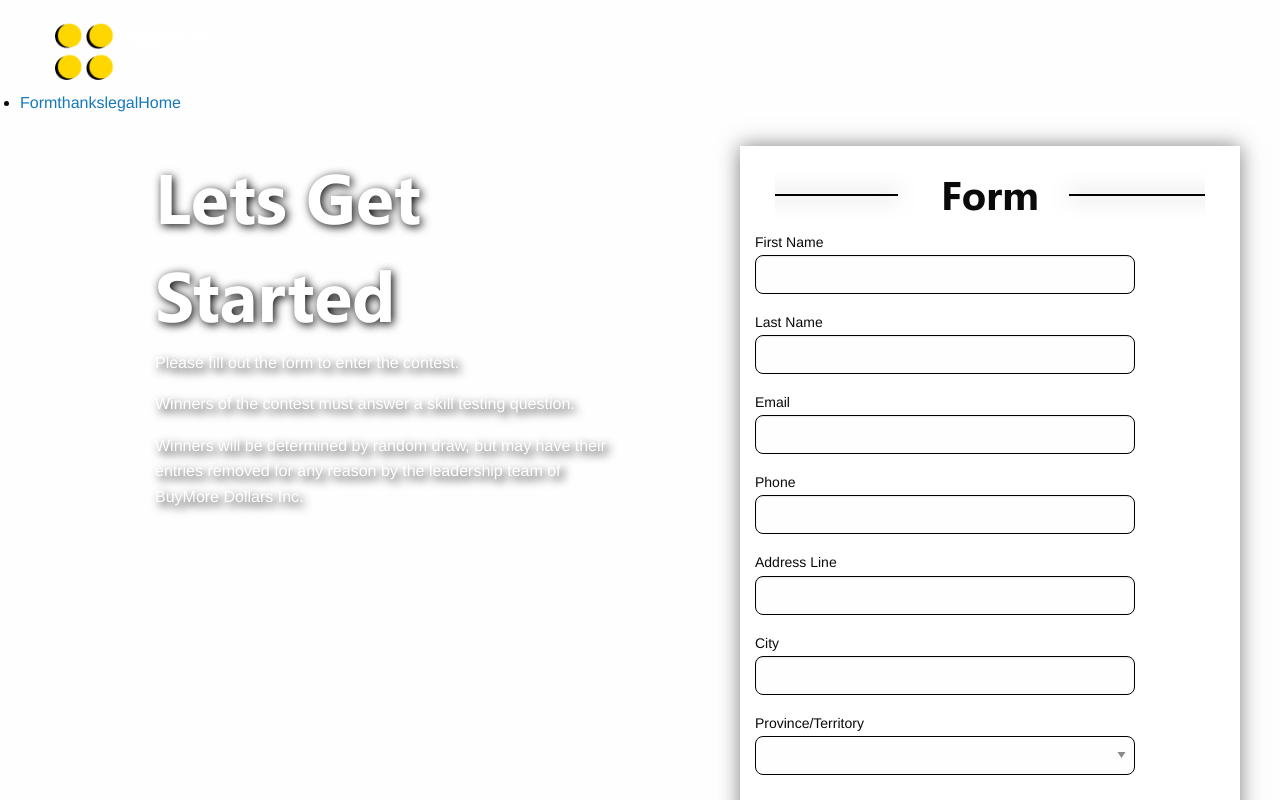
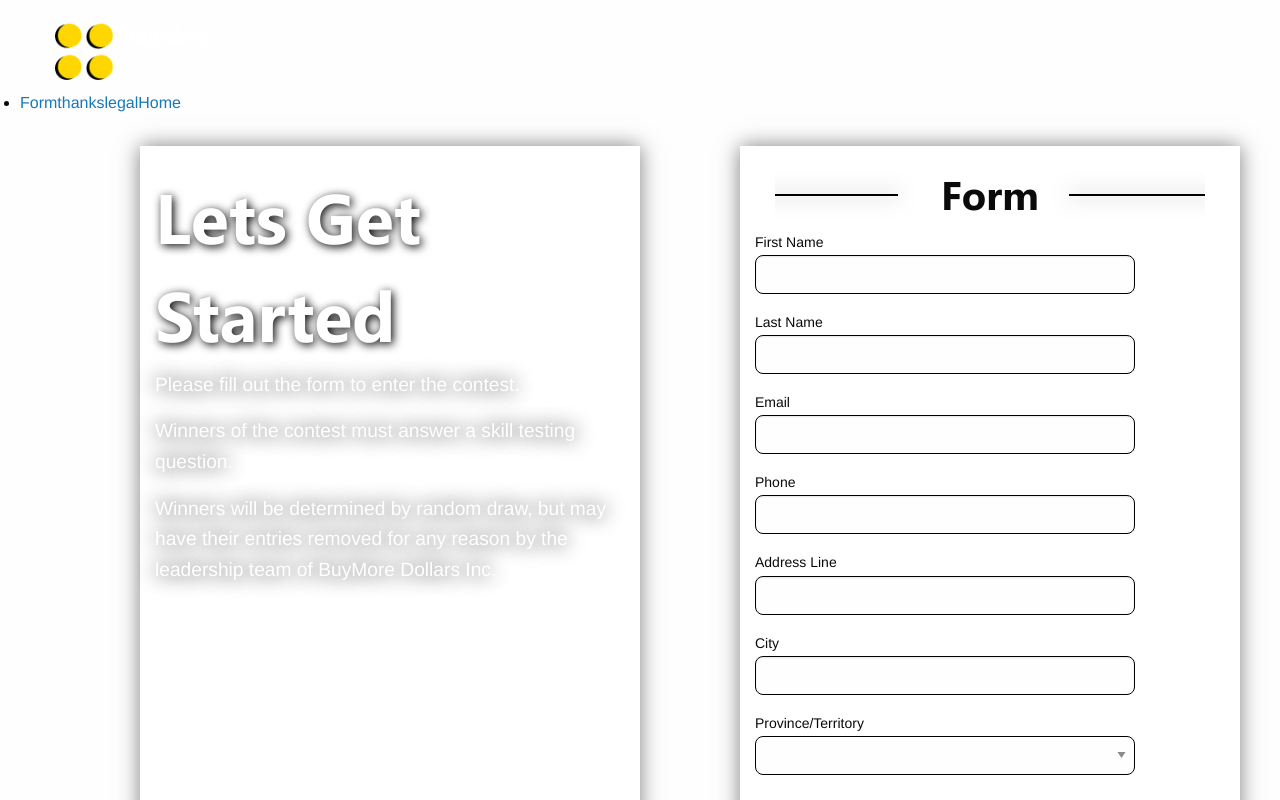
Before and after one commit to AshwinBalaje/scratch_win_react, a React (Create React App) app: page / in a window 1280 px wide. Shown: the top 800 px of the page. Built offline with nearby package versions, Linux system fonts and the light colour scheme.

Commit message:
Text styling

```diff
--- a/src/App.css
+++ b/src/App.css
@@ -61,16 +61,11 @@
 }
 
 
-#formTitle {
-  font-family: 'Segoe UI Bold', sans-serif;
-  font-size: 70px;
-  text-align: left;
-  color: white;
-}
+
 
 
 #logo {
-  height: 40px;
+  height: 60px;
 }
 
 .formContainer {
@@ -86,6 +81,25 @@
   -moz-box-shadow: 0px 0px 20px 0px rgba(0, 0, 0, 0.5);
   box-shadow: 0px 0px 20px 0px rgba(0, 0, 0, 0.5);
 }
+
+.formBoxTitle {
+  background-color: rgba(0, 0, 0, 0.5);
+  text-align: left;
+  padding: 20px;
+  /* -webkit-box-shadow: 0px 0px 20px 0px rgba(0, 0, 0, 0.5);
+  -moz-box-shadow: 0px 0px 20px 0px rgba(0, 0, 0, 0.5);
+  box-shadow: 0px 0px 20px 0px rgba(0, 0, 0, 0.5); */
+}
+
+#formTitle {
+  font-family: 'Segoe UI Bold', sans-serif;
+  font-size: 70px;
+  text-align: left;
+  color: white;
+  opacity: 1;
+}
+
+
 
 .formBox h2 {
   font-family: 'Segoe UI Bold', sans-serif;
@@ -218,10 +232,11 @@ label {
 
 .titleText p {
   color: white;
-  text-shadow: 4px 4px 10px black;
+  font-size: 1.2rem;
+  text-shadow: 0px 0px 20px black;
 }
 
-.confirmTitle {
+.formContainer .confirmTitle {
   text-align: center;
 }
 
--- a/src/Form.js
+++ b/src/Form.js
@@ -23,7 +23,7 @@ function Form(props) {
         <div className="grid-container formContainer showDiv">
             <div className="grid-x grid-padding-x">
 
-                <div className="large-5 small-10 small-offset-1 cell titleText">
+                <div className="large-5 small-10 small-offset-1 cell titleText formBox">
                     <h1 id="formTitle">Lets Get Started</h1>
                     <p>Please fill out the form to enter the contest.</p>
                     <p>Winners of the contest must answer a skill testing question.</p>
--- a/src/Home.js
+++ b/src/Home.js
@@ -7,7 +7,7 @@ function Home(props){
 
 
                 <div className="large-10 large-offset-1 small-10 small-offset-1 cell confirmBox">
-                    <h2>Confirmation</h2>
+                    <h2> </h2>
                     <p>Thanks for registration. Let's play and win some prizes.</p>
                     <button id="confirmationBtn" className="submitBtn" ><p>Continue<span>&#62;</span></p></button>
                 </div>
```
